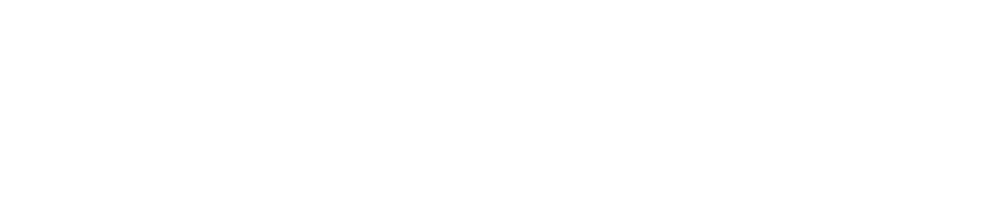
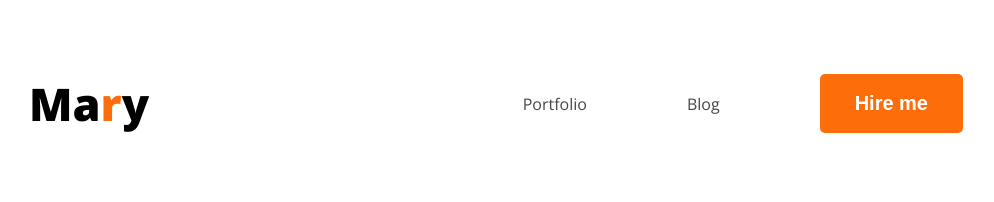
Before and after one commit to mahmudhasanador/web-dev-portfolio, a plain HTML site: page index.html in a window 1280 px wide. Shown: the whole page, without its empty margins (119-1113 px from the left). Drawn offline with nearby package versions, Linux system fonts and the light colour scheme.

Commit message:
completed the nav part

```diff
--- a/index.html
+++ b/index.html
@@ -1,13 +1,31 @@
 <!DOCTYPE html>
 <html lang="en">
-<head>
-    <meta charset="UTF-8">
-    <meta name="viewport" content="width=device-width, initial-scale=1.0">
+  <head>
+    <meta charset="UTF-8" />
+    <meta name="viewport" content="width=device-width, initial-scale=1.0" />
+    <link rel="preconnect" href="https://fonts.googleapis.com" />
+    <link rel="preconnect" href="https://fonts.gstatic.com" crossorigin />
+    <link
+      href="https://fonts.googleapis.com/css2?family=Open+Sans:ital,wght@0,300..800;1,300..800&family=Poppins:ital,wght@0,100;0,200;0,300;0,400;0,500;0,600;0,700;0,800;0,900;1,100;1,200;1,300;1,400;1,500;1,600;1,700;1,800;1,900&display=swap"
+      rel="stylesheet"
+    />
+    <link rel="stylesheet" href="styles/portfolio.css" />
     <title>Web Developer Portfolio</title>
-</head>
-<body>
-    <header></header>
+  </head>
+  <body class="open-sans-normal">
+    <header>
+      <nav>
+        <h3 class="nav-title">Ma<span class="text-primary">r</span>y</h3>
+        <ul>
+          <li><a href="" class="dark-2">Portfolio</a></li>
+          <li><a href="" class="dark-2">Blog</a></li>
+          <li>
+            <a href=""><button class="btn-primary">Hire me</button></a>
+          </li>
+        </ul>
+      </nav>
+    </header>
     <main></main>
     <footer></footer>
-</body>
+  </body>
 </html>
--- /dev/null
+++ b/styles/portfolio.css
@@ -0,0 +1,49 @@
+.open-sans-normal {
+  font-family: "Open Sans", serif;
+  font-optical-sizing: auto;
+  font-style: normal;
+  font-variation-settings: "wdth" 100;
+}
+
+/* shared style */
+.text-primary {
+  color: #fd6e0a;
+}
+.btn-primary {
+  background: #fd6e0a;
+  font-weight: bold;
+  font-size: 20px;
+  color: #fff;
+  border: none;
+  padding: 18px 35px;
+  border-radius: 5px;
+}
+/* nav styles */
+nav {
+  display: flex;
+  align-items: center;
+  justify-content: space-between;
+  margin: 0 140px;
+}
+
+.nav-title {
+  font-weight: 800;
+  font-size: 45px;
+}
+
+nav ul {
+  display: flex;
+  align-items: center;
+}
+nav ul li {
+  list-style: none;
+  margin: 50px;
+}
+
+nav ul li a {
+  text-decoration: none;
+}
+
+.dark-2 {
+  color: #474747;
+}
```
